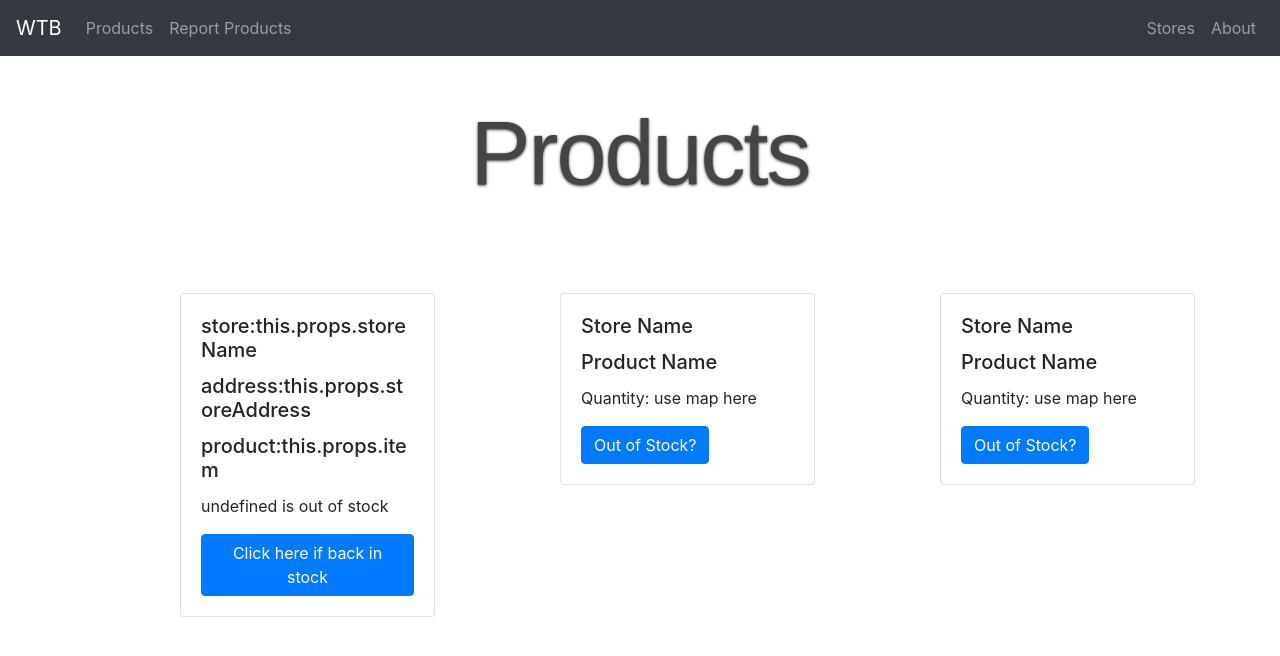
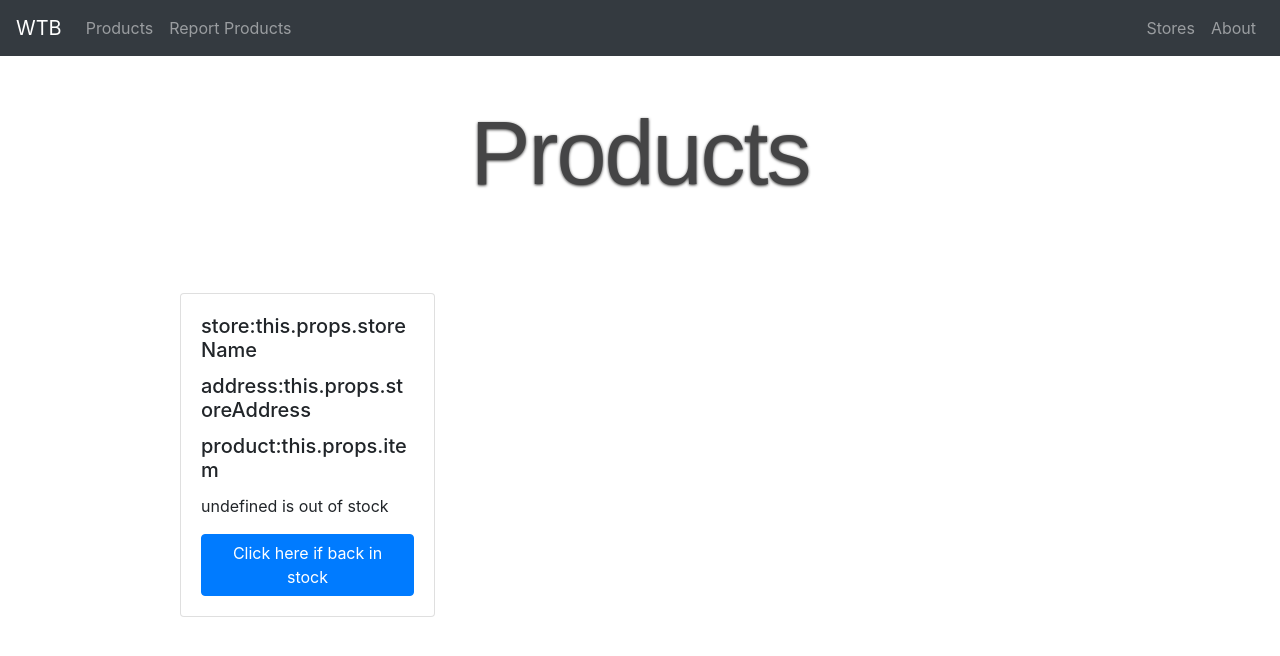
Before and after one commit to JTLaMarre/WheresTheBeef, a React (Create React App) app in the folder client/: page /products in a window 1280 px wide. Shown: the top 656 px of the page. Built offline with nearby package versions, Linux system fonts and the light colour scheme.

Commit message:
prepping Stock for mapping

```diff
--- a/client/src/components/Stock/stockList.js
+++ b/client/src/components/Stock/stockList.js
@@ -1,14 +1,12 @@
 import React, { Component } from 'react';
 import Card from 'react-bootstrap/Card'
 import { Button } from 'react-bootstrap';
-import { Row} from 'react-bootstrap';
-import { Col }from 'react-bootstrap';
+import { Row } from 'react-bootstrap';
+import { Col } from 'react-bootstrap';
 class StockList extends Component {
   render() {
 
     return (
-
-                <Row>
       <Col lg={{ span: 3, offset: 1 }}>
         <Card>
           <Card.Body>
@@ -24,33 +22,7 @@ class StockList extends Component {
         </Card>
         {/* I think we will want to make a single component and map over it in tha app.js  */}
       </Col>
-          <Col lg={{ span: 3, offset: 1 }}>
-            <Card>
-            <Card.Body>
-            <Card.Title>Store Name</Card.Title>
-              <Card.Title>Product Name</Card.Title>
-              <Card.Text>
-                Quantity: use map here
-              </Card.Text>
-              <Button variant="primary">Out of Stock?</Button>
-            </Card.Body>
-          </Card>
 
-          </Col>
-          <Col lg={{ span: 3, offset: 1 }}>
-            <Card>
-            <Card.Body>
-            <Card.Title>Store Name</Card.Title>
-              <Card.Title>Product Name</Card.Title>
-              <Card.Text>
-                Quantity: use map here
-              </Card.Text>
-              <Button variant="primary">Out of Stock?</Button>
-            </Card.Body>
-          </Card>
-
-          </Col>
-          </Row>
 
     );
   }
--- a/client/src/pages/Stock/Stock.js
+++ b/client/src/pages/Stock/Stock.js
@@ -14,7 +14,9 @@ class Stock extends Component {
                <h1>Products</h1>
                </Col>
                </Row>
+               <Row>
                 <StockList/>
+               </Row>
                 </Container>
             </section>
         );
```
Lines whose indentation alone changed are shown as unchanged.
